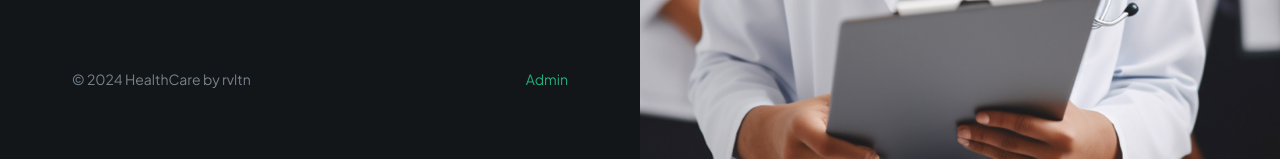
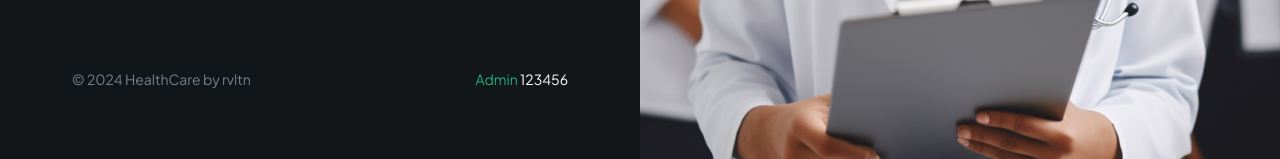
Before and after one commit to oliveross123/rvltn-healthcare, a Next.js app: page / in a window 1280 px wide. Shown: the part 641-800 px from the top of the page. Built offline with nearby package versions, Linux system fonts and the light colour scheme; no server answers.

Commit message:
admin passcode function updated (funkční), upráva next.config.mjs pro deployment

```diff
--- a/app/page.tsx
+++ b/app/page.tsx
@@ -1,10 +1,9 @@
 import Image from "next/image";
-import { Button } from "@/components/ui/button";
 import PatientForm from "@/components/forms/PatientForm";
 import Link from "next/link";
 import PasskeyModal from "@/components/PasskeyModal";
 
-export default function Home({ searchParams }: SearchParamProps) {
+const Home = ({ searchParams }: SearchParamProps) => {
   const isAdmin = searchParams?.admin === "true";
 
   return (
@@ -29,8 +28,8 @@ export default function Home({ searchParams }: SearchParamProps) {
               © 2024 HealthCare by rvltn
             </p>{" "}
             {/* Link href="/?admin=true" */}
-            <Link href="/admin" className="text-green-500">
-              Admin
+            <Link href="/?admin=true" className="text-green-500">
+              Admin <span className="text-white"> 123456</span>
             </Link>
           </div>
         </div>
@@ -45,4 +44,6 @@ export default function Home({ searchParams }: SearchParamProps) {
       />
     </div>
   );
-}
+};
+
+export default Home;
--- a/components/PasskeyModal.tsx
+++ b/components/PasskeyModal.tsx
@@ -40,7 +40,7 @@ const PasskeyModal = () => {
     const accessKey = encryptedKey && decryptKey(encryptedKey);
 
     if (path) {
-      if (passkey === process.env.NEXT_PUBLIC_ADMIN_PASSKEY) {
+      if (accessKey === process.env.NEXT_PUBLIC_ADMIN_PASSKEY) {
         setOpen(false);
         router.push("/admin");
       } else {
--- a/next.config.mjs
+++ b/next.config.mjs
@@ -1,6 +1,13 @@
-import {withSentryConfig} from '@sentry/nextjs';
+import { withSentryConfig } from "@sentry/nextjs";
 /** @type {import('next').NextConfig} */
-const nextConfig = {};
+const nextConfig = {
+  typescript: {
+    ignoreBuildErrors: true,
+  },
+  eslint: {
+    ignoreDuringBuilds: true,
+  },
+};
 
 export default withSentryConfig(nextConfig, {
   // For all available options, see:
```
Lines whose indentation alone changed are shown as unchanged.
